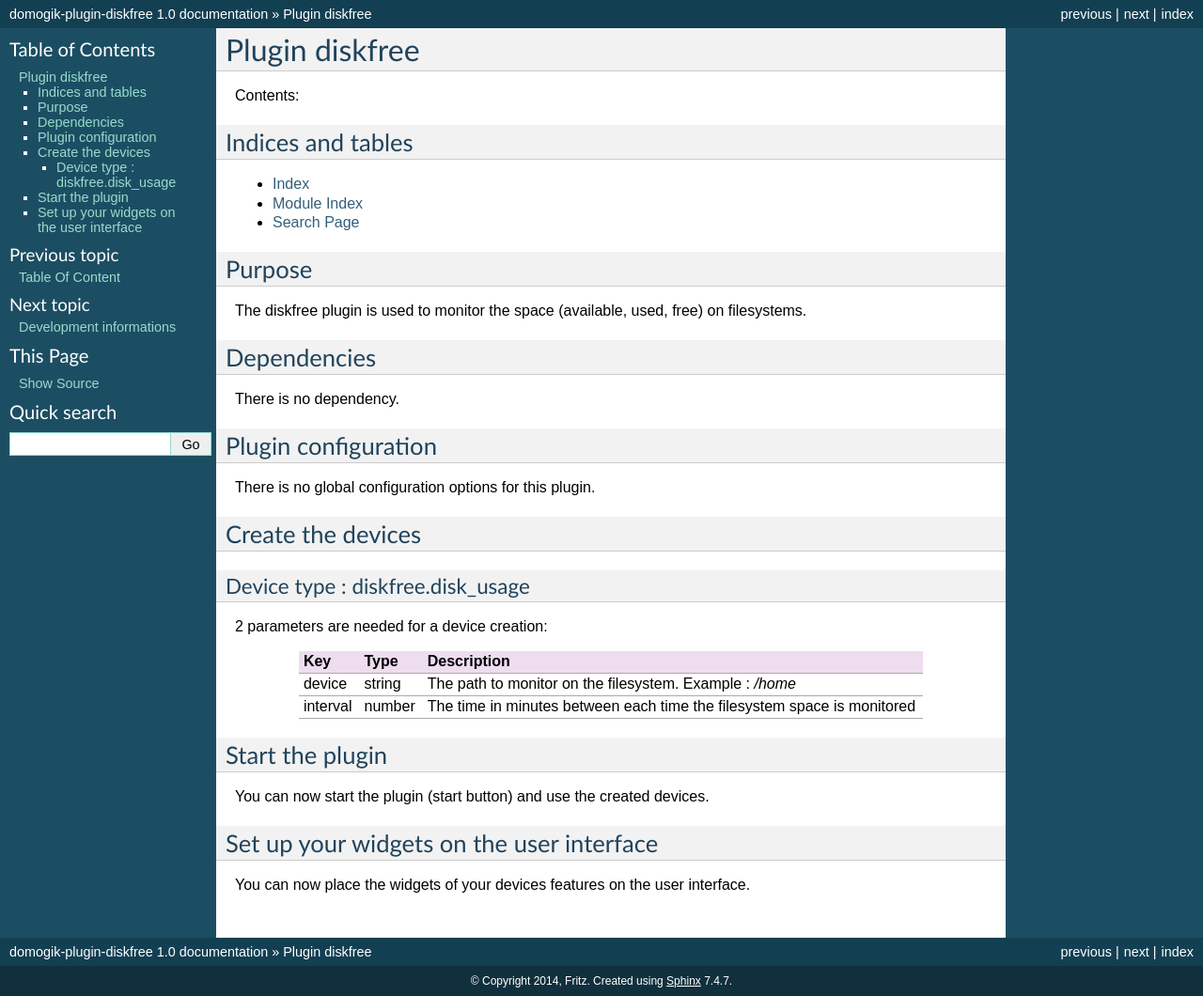
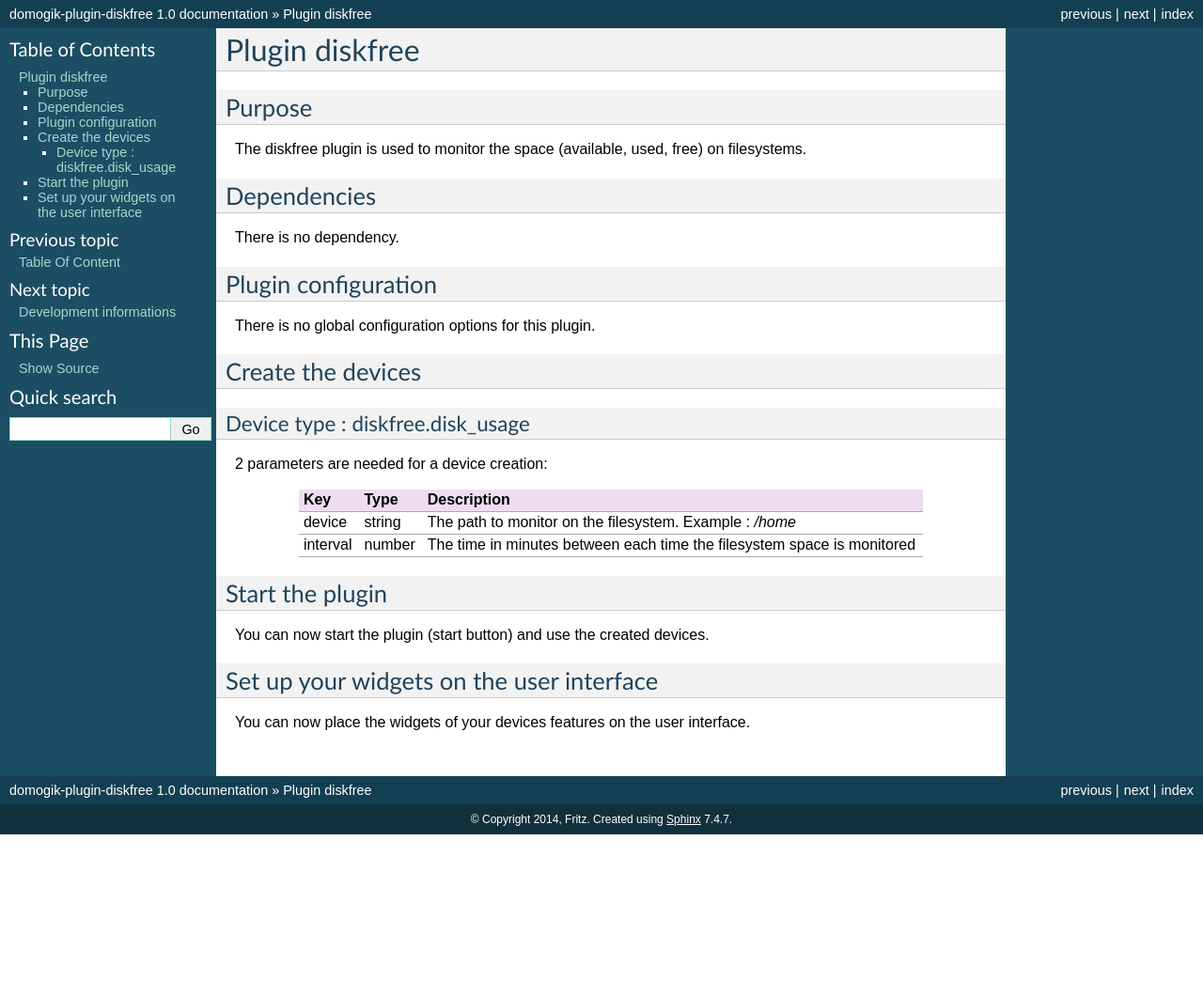
Before and after one commit to fritz-smh/domogik-plugin-diskfree, a Sphinx documentation site: the page built from docs/diskfree.txt, in a window 1280 px wide. Shown: the whole page at 94% size. Built offline with Sphinx 7.4.7, drawn with Linux system fonts in a browser that asks for light colours; after the commit the page ends 900 px from its top, so only the background shows below that.

```diff
--- a/docs/diskfree.txt
+++ b/docs/diskfree.txt
@@ -3,19 +3,6 @@
 ===============
 Plugin diskfree
 ===============
-
-Contents:
-
-.. toctree::
-   :maxdepth: 2
-
-Indices and tables
-==================
-
-* :ref:`genindex`
-* :ref:`modindex`
-* :ref:`search`
-
 
 Purpose
 =======
```
